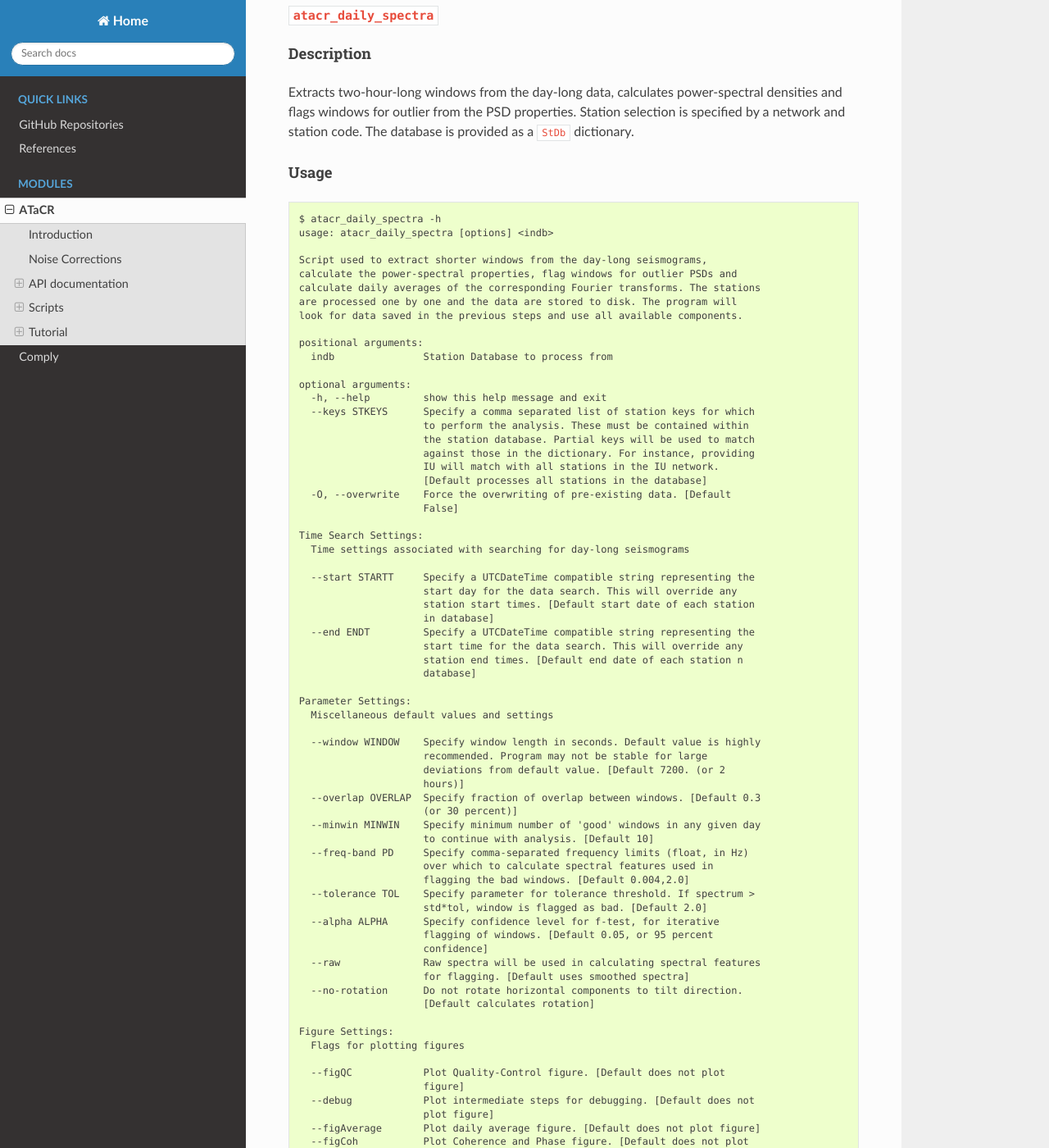
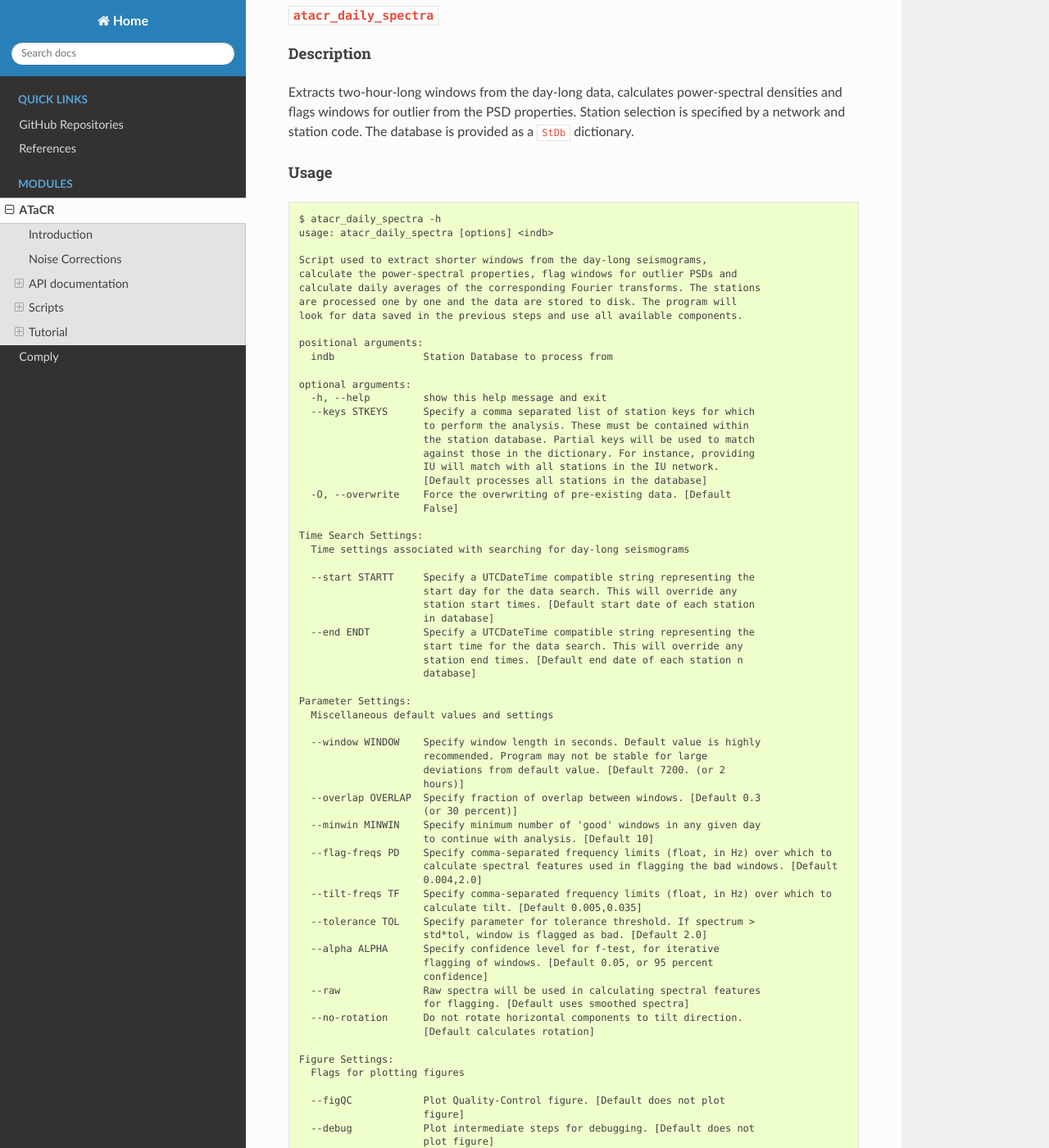
Before and after one commit to nfsi-canada/OBStools, a Sphinx documentation site: the page built from docs/atacr.rst, in a window 1280 px wide and 1400 px high, scrolled down 6062 px. Shown: the whole window at 82% size. Built offline with Sphinx 7.4.7 and the Read the Docs theme 3.1.0, drawn with Linux system fonts in a browser that asks for light colours; some of the changed text lies outside the part shown.

Commit message:
fixed script docs for atacr

```diff
--- a/docs/atacr.rst
+++ b/docs/atacr.rst
@@ -354,9 +354,11 @@ Usage
                          (or 30 percent)]
       --minwin MINWIN    Specify minimum number of 'good' windows in any given day
                          to continue with analysis. [Default 10]
-      --freq-band PD     Specify comma-separated frequency limits (float, in Hz)
-                         over which to calculate spectral features used in
-                         flagging the bad windows. [Default 0.004,2.0]
+      --flag-freqs PD    Specify comma-separated frequency limits (float, in Hz) over which to
+                         calculate spectral features used in flagging the bad windows. [Default
+                         0.004,2.0]
+      --tilt-freqs TF    Specify comma-separated frequency limits (float, in Hz) over which to
+                         calculate tilt. [Default 0.005,0.035]
       --tolerance TOL    Specify parameter for tolerance threshold. If spectrum >
                          std*tol, window is flagged as bad. [Default 2.0]
       --alpha ALPHA      Specify confidence level for f-test, for iterative
@@ -437,9 +439,9 @@ Usage
     Parameter Settings:
       Miscellaneous default values and settings
 
-      --freq-band PD   Specify comma-separated frequency limits (float, in Hz)
-                       over which to calculate spectral features used in flagging
-                       the days/windows. [Default 0.004,2.0]
+      --flag-freqs PD  Specify comma-separated frequency limits (float, in Hz) over which to
+                       calculate spectral features used in flagging the days/windows. [Default
+                       0.004,2.0]
       --tolerance TOL  Specify parameter for tolerance threshold. If spectrum >
                        std*tol, window is flagged as bad. [Default 1.5]
       --alpha ALPHA    Confidence level for f-test, for iterative flagging of
```
